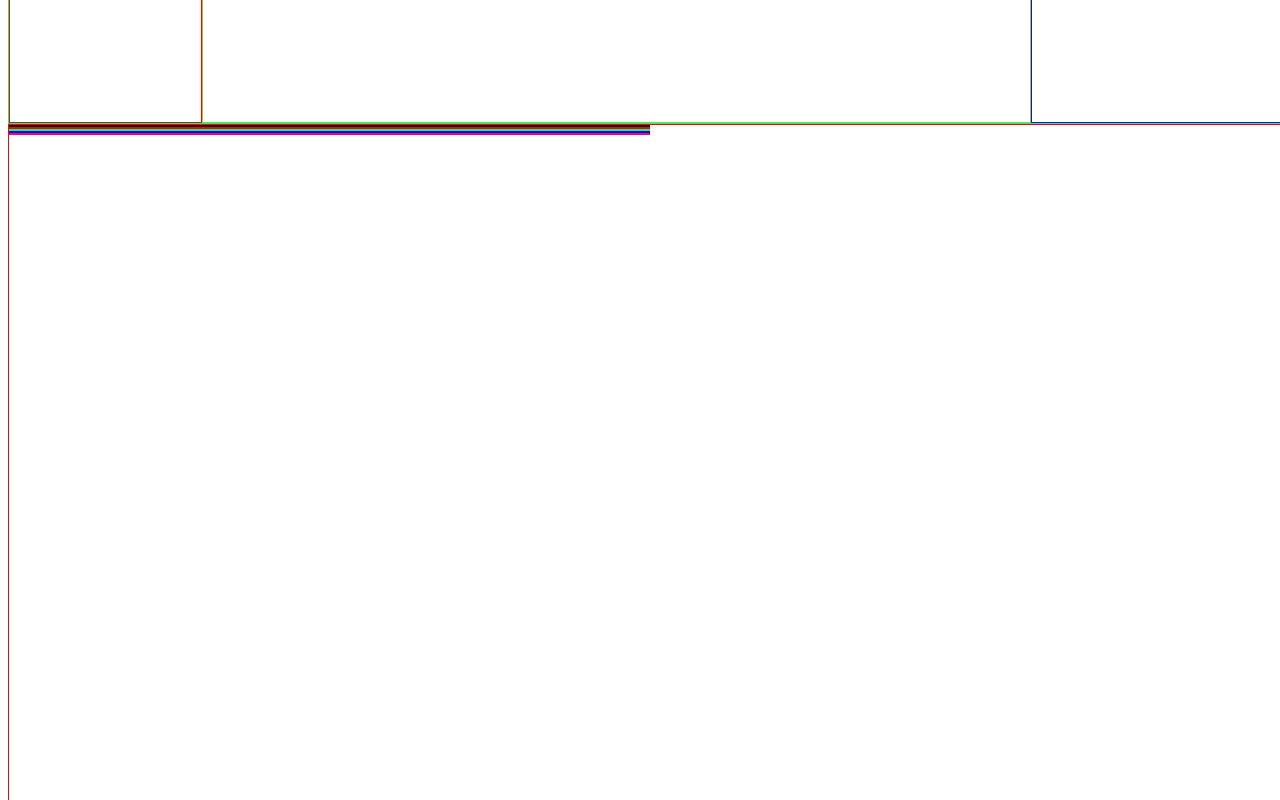
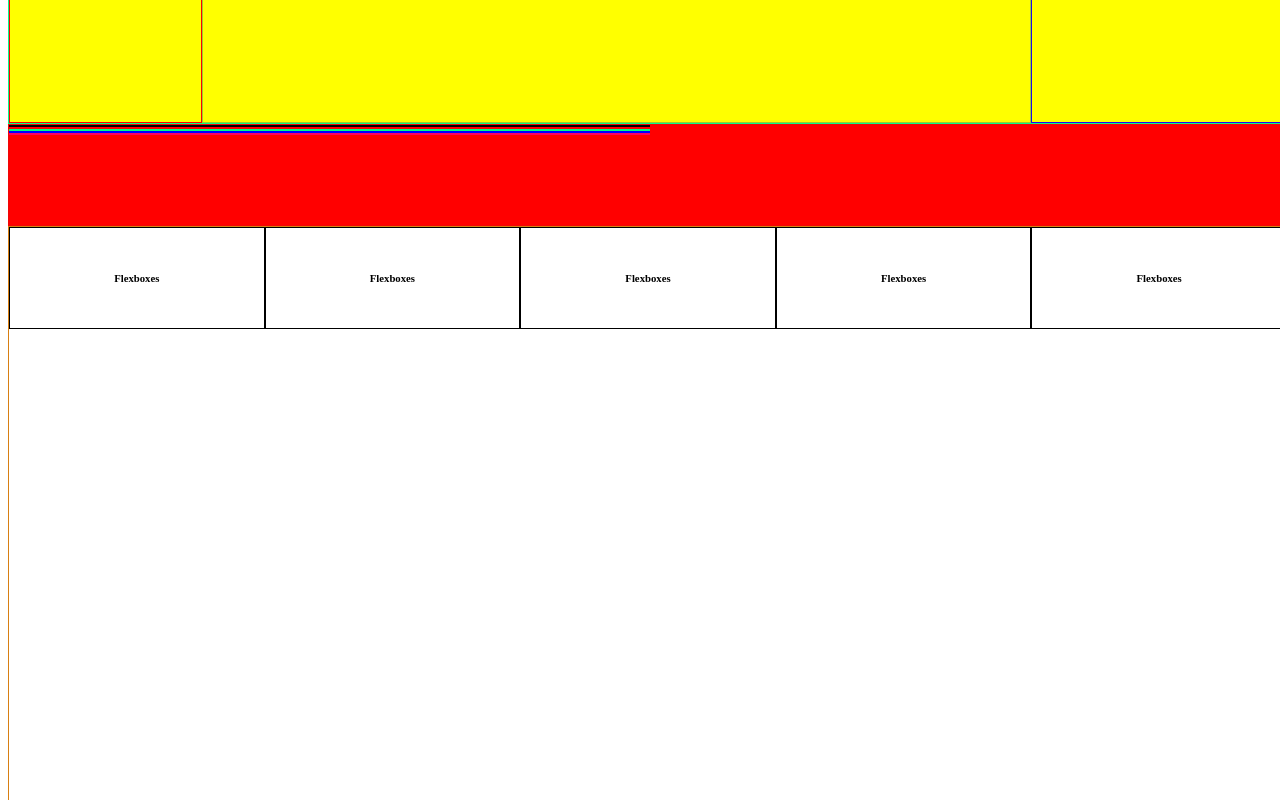
Before and after one commit to fshafi1/miscellaneous, a plain HTML site: page index.html in a window 1280 px wide. Shown: the part 820-1620 px from the top of the page. Drawn offline with Linux system fonts and the light colour scheme.

Commit message:
flex adjusted

```diff
--- a/index.html
+++ b/index.html
@@ -11,12 +11,12 @@
             <h1 style="display: flex; justify-content: center; justify-items: center; border: 1px solid gray; width: 100%;">Flexboxes</h1>
         </div>
 
-        <div style="display: flex; height: 100%; border: 1px solid rgb(10, 250, 138); flex-direction: row;">
+        <div style="display: flex; height: 100%; border: 1px solid rgb(10, 250, 138); flex-direction: row; background-color: yellow;">
             <div style="border: 1px solid red; width: 15em; "></div>
             <div style="border: 1px solid yellowgreen; width: 65em;"></div>
             <div style="border: 1px solid rgb(31, 9, 235); width: 20em;"></div>
         </div>
-        <div style="display: flex; height: 100%; border: 1px solid rgb(240, 7, 7); min-height: 100px; flex-direction: column;">
+        <div style="display: flex; background-color: red;  border: 1px solid rgb(240, 7, 7); min-height: 100px; flex-direction: column;">
             <div style="border: 1px solid black; width: 50%; ">
 
             </div>
@@ -33,7 +33,7 @@
 
             </div>
         </div>
-        <div style="display: flex; height: 100%; border: 1px solid rgb(216, 127, 18); min-height: 100px; flex-direction: row;">
+        <div style="display: flex; height: 100%; border: 1px solid rgb(216, 127, 18); flex-direction: row;">
             <div style="display: flex; border: 1px solid black; width: 50%; height: 100px; justify-content: center; align-items: center;">
                 <h6 >Flexboxes</h6>
             </div>
```
